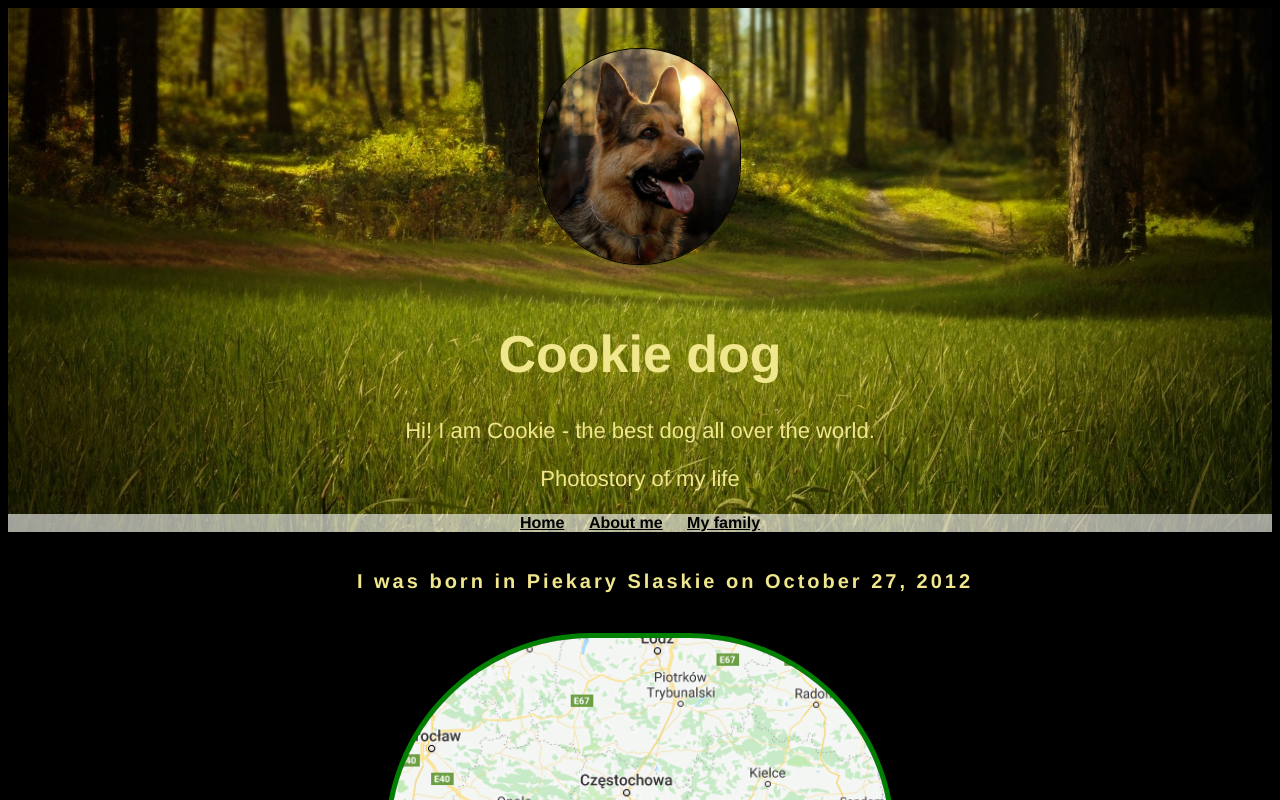
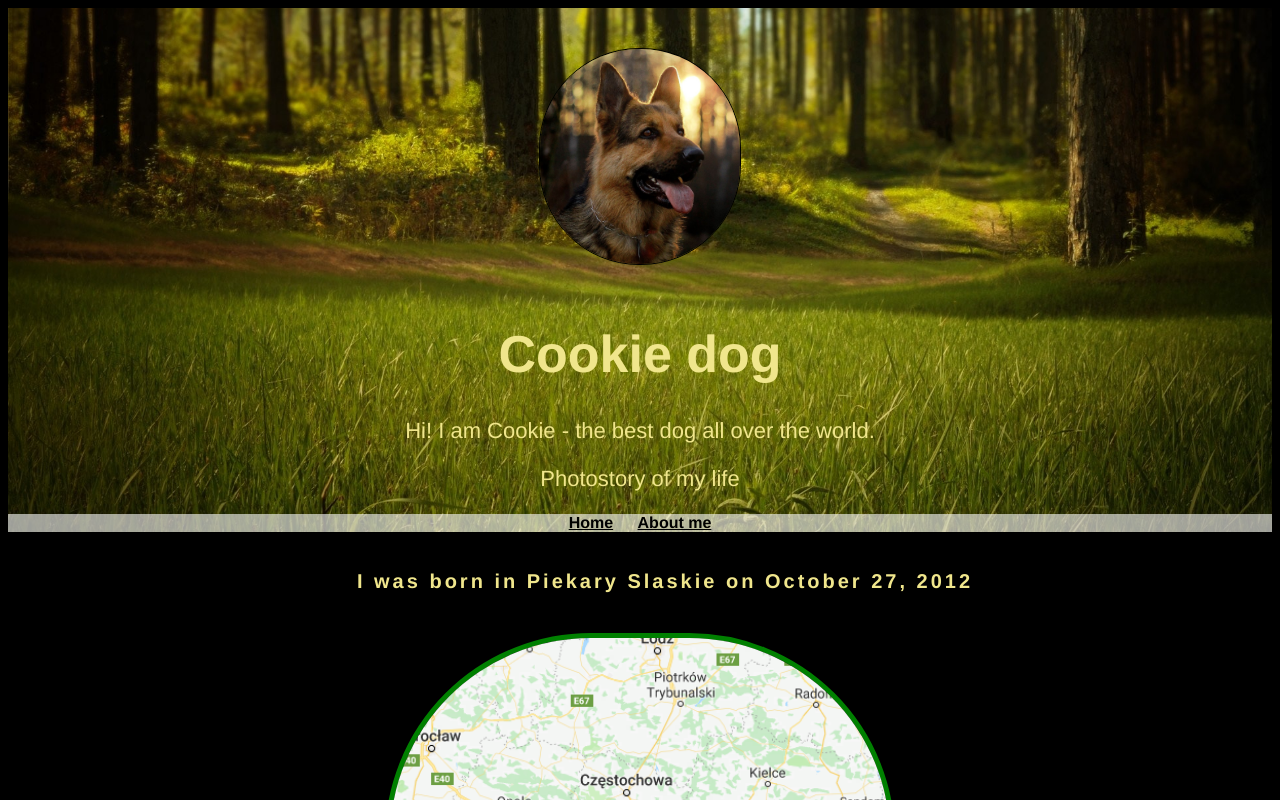
Before and after one commit to MagdalenaFro/CookieWebside, a plain HTML site: page about.html in a window 1280 px wide. Shown: the top 800 px of the page. Drawn offline with Linux system fonts and the light colour scheme.

Commit message:
Remove unnecessary link

```diff
--- a/about.html
+++ b/about.html
@@ -13,7 +13,6 @@
     <ul>
       <li><a href="index.html">Home</a></li>
       <li><a href="about.html">About me</a></li>
-      <li><a href="#">My family</a></li>
     </ul>
   </header>
   <main>
```
